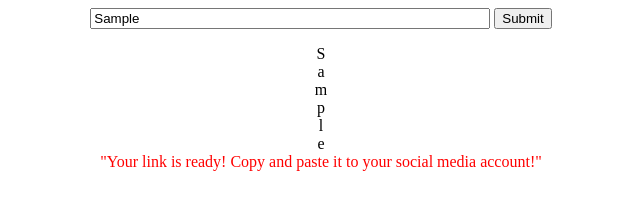
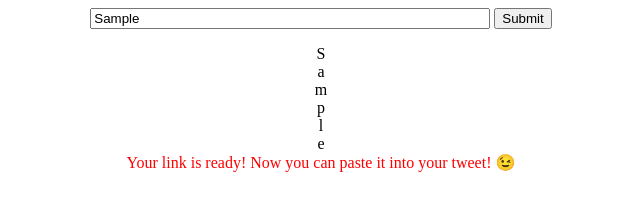
Before and after one commit to mustafauysal/link-share, a plain HTML site: page index.html in a window 1280 px wide. Both pictures are taken after typing "Sample" into the empty fields and a click on the button "Submit". Shown: the whole page, without its empty margins (319-959 px from the left). Drawn offline with Linux system fonts and the light colour scheme.

Commit message:
Update ++

```diff
--- a/index.html
+++ b/index.html
@@ -22,7 +22,7 @@
             document.getElementById('result').innerHTML += url[i] + "<br>";
         }
 
-        document.getElementById('result').innerHTML += '<span style="color: red;">"Your link is ready! Copy and paste it to your social media account!"</span>';
+        document.getElementById('result').innerHTML += '<span style="color: red;">Your link is ready! Now you can paste it into your tweet! 😉</span>';
         return false;
     }
 </script>
```
